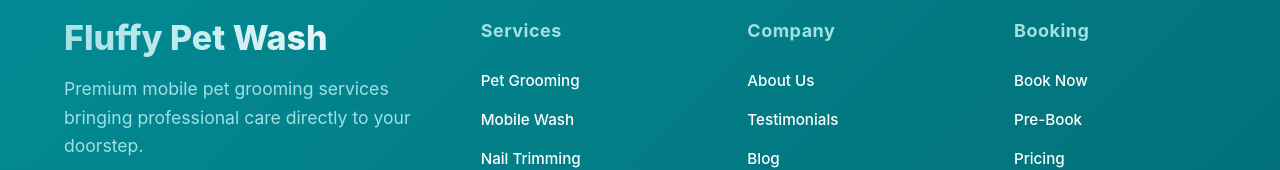
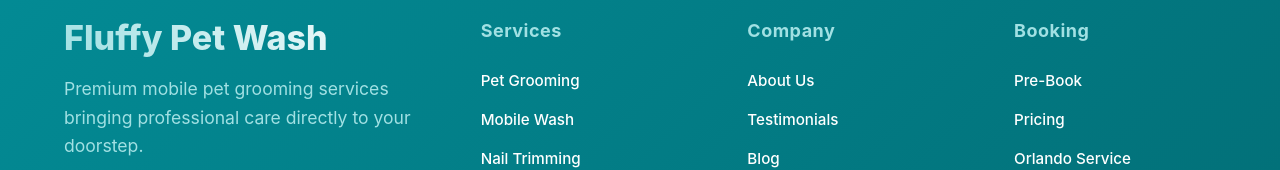
Before and after one commit to crisboxing11/Fluffy, a Next.js app: page / in a window 1280 px wide. Shown: the part 3581-3751 px from the top of the page. Built offline with nearby package versions, Linux system fonts and the light colour scheme; no server answers.

Commit message:
removed the book now footer item

```diff
--- a/components/Layout/Footer.tsx
+++ b/components/Layout/Footer.tsx
@@ -29,7 +29,6 @@ const Footer = () => {
       { name: "FAQ", href: "/faq" },
     ],
     Booking: [
-      { name: "Book Now", href: "/booking" },
       { name: "Pre-Book", href: "/prebook" },
       { name: "Pricing", href: "/prices" },
       { name: "Orlando Service", href: "/orlando" },
```
